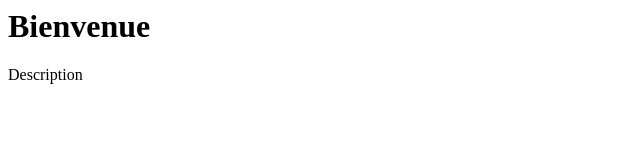
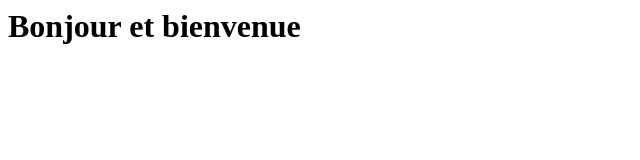
Before and after one commit to mahmoudkrikar18-hubar/mon-site, a plain HTML site: page index.html in a window 1280 px wide. Shown: the whole page, without its empty margins (0-640 px from the left). Drawn offline with Linux system fonts and the light colour scheme.

Commit message:
Modifie le titre sur titre

```diff
--- a/index.html
+++ b/index.html
@@ -1,2 +1 @@
-<h1>Bienvenue</h1>
-<p>Description</p>
+<h1>Bonjour et bienvenue</h1>
```
